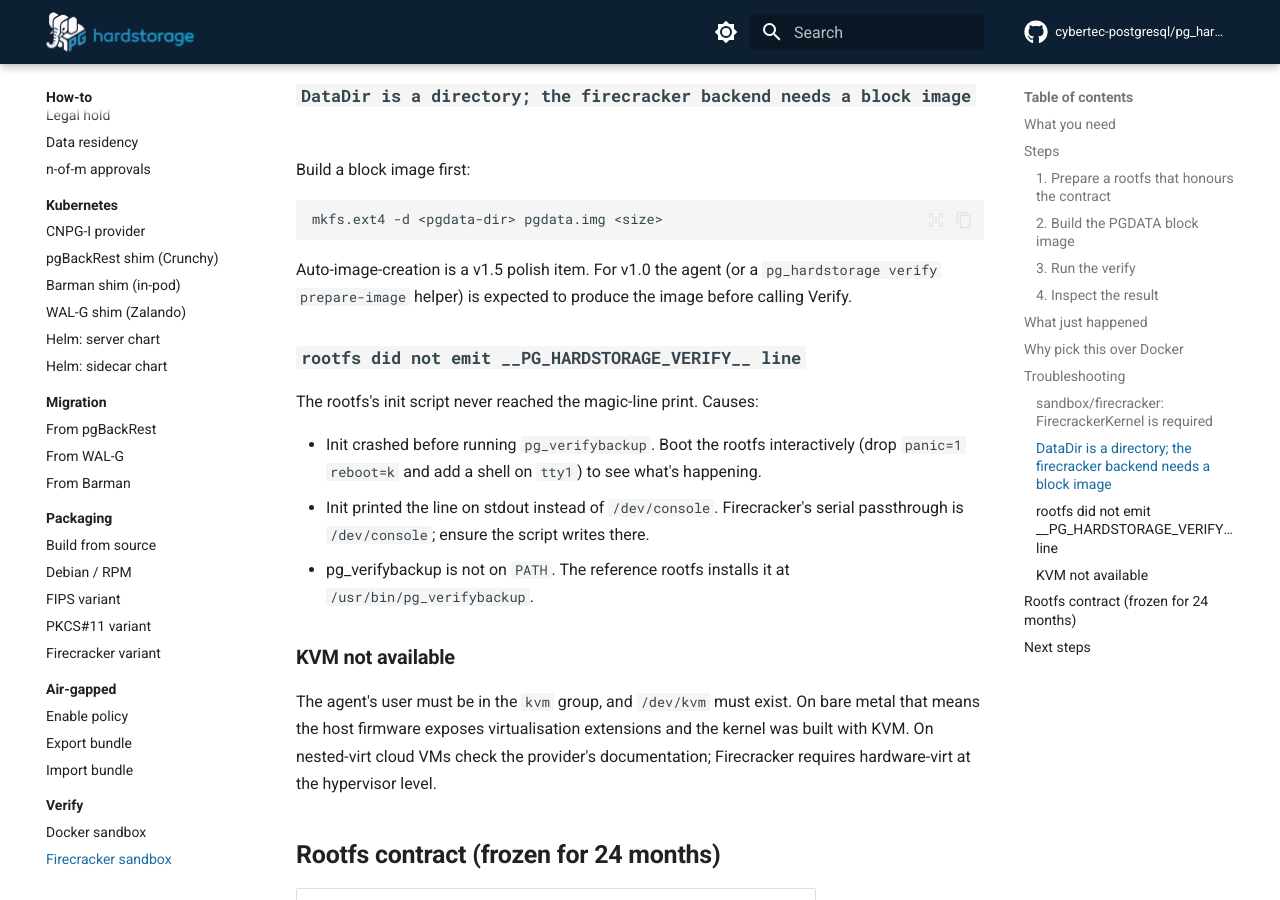
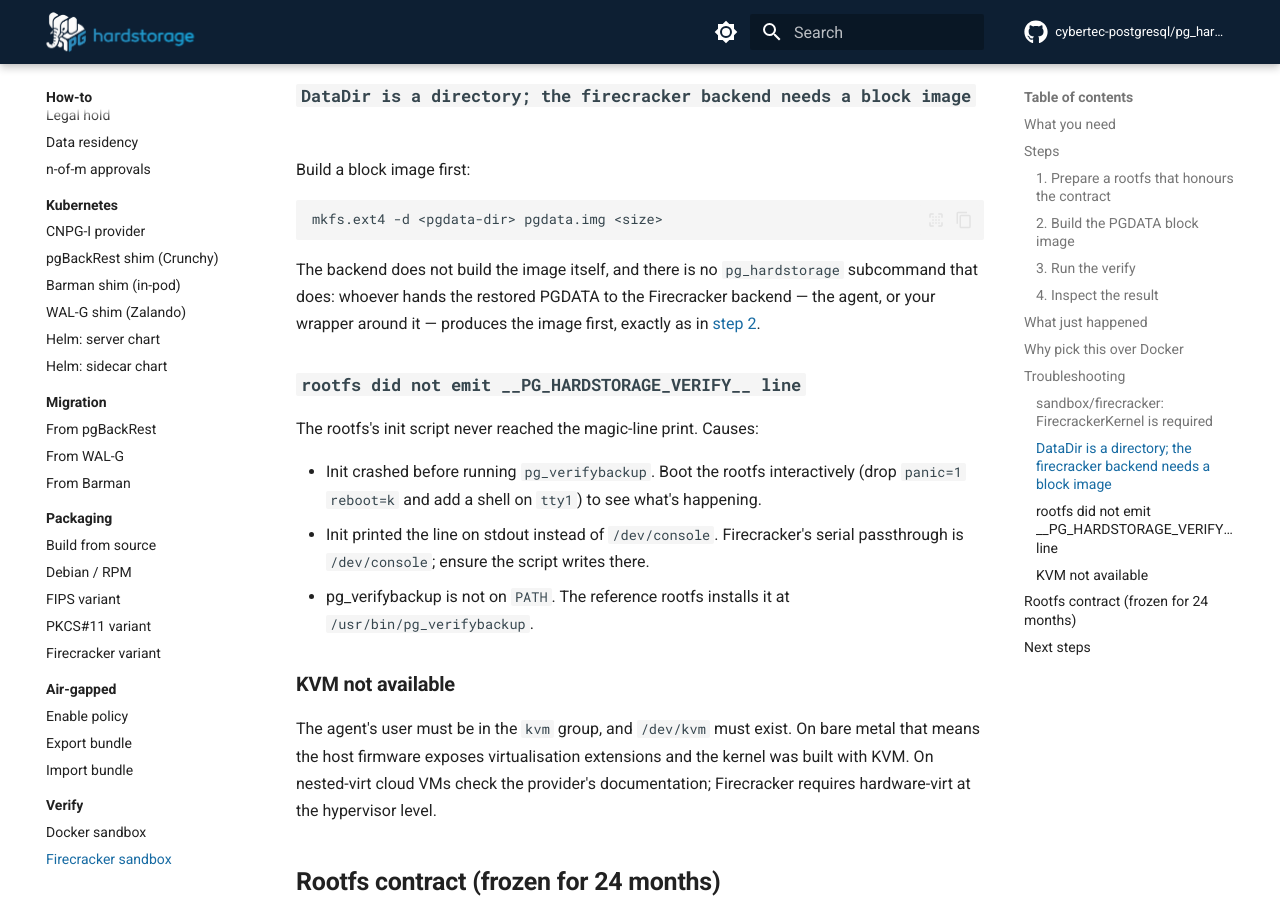
Before and after one commit to cybertec-postgresql/pg_hardstorage, an MkDocs documentation site: the page built from docs/how-to/verify/firecracker-sandbox.md, in a window 1280 px wide and 900 px high, scrolled down 2809 px. Built offline with MkDocs 1.6.1 and Material for MkDocs 9.7.7, drawn with Linux system fonts in a browser that asks for light colours; comment, search, counter and statistics services are not loaded.

Commit message:
docs(verify): drop the phantom `verify prepare-image`; spell out the deployment argument
The Firecracker how-to's troubleshooting entry still promised a
`pg_hardstorage verify prepare-image` helper and called automatic image
creation "a v1.5 polish item". No such subcommand exists (the binary reads
`prepare-image` as a deployment name) and the backend still requires the
caller to build the ext4 image, as step 2 of the same page says. The
paragraph now says exactly that and points at step 2.

The pgBackRest migration table and the PCI DSS control matrix wrote
`pg_hardstorage verify` without its required `<deployment>` argument; a
reader typing the row verbatim gets a usage error. Both now show
`verify <deployment> latest`, and the migration row says what fast
verify checks and what `--full` adds.

````diff
--- a/docs/how-to/verify/firecracker-sandbox.md
+++ b/docs/how-to/verify/firecracker-sandbox.md
@@ -144,9 +144,11 @@ Build a block image first:
 mkfs.ext4 -d <pgdata-dir> pgdata.img <size>
 ```
 
-Auto-image-creation is a v1.5 polish item. For v1.0 the
-agent (or a `pg_hardstorage verify prepare-image` helper) is
-expected to produce the image before calling Verify.
+The backend does not build the image itself, and there is no
+`pg_hardstorage` subcommand that does: whoever hands the
+restored PGDATA to the Firecracker backend — the agent, or
+your wrapper around it — produces the image first, exactly as
+in [step 2](#2-build-the-pgdata-block-image).
 
 ### `rootfs did not emit __PG_HARDSTORAGE_VERIFY__ line`
 
````
Also changed, not shown: docs/compliance/pci-dss.md (+1 -1 lines), docs/how-to/migration/from-pgbackrest.md (+1 -1 lines).
